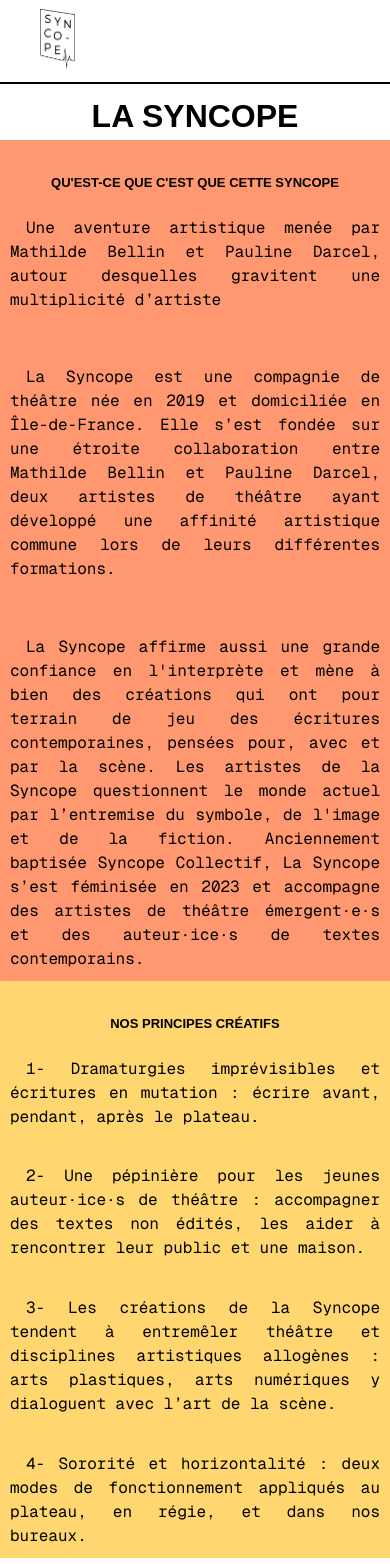
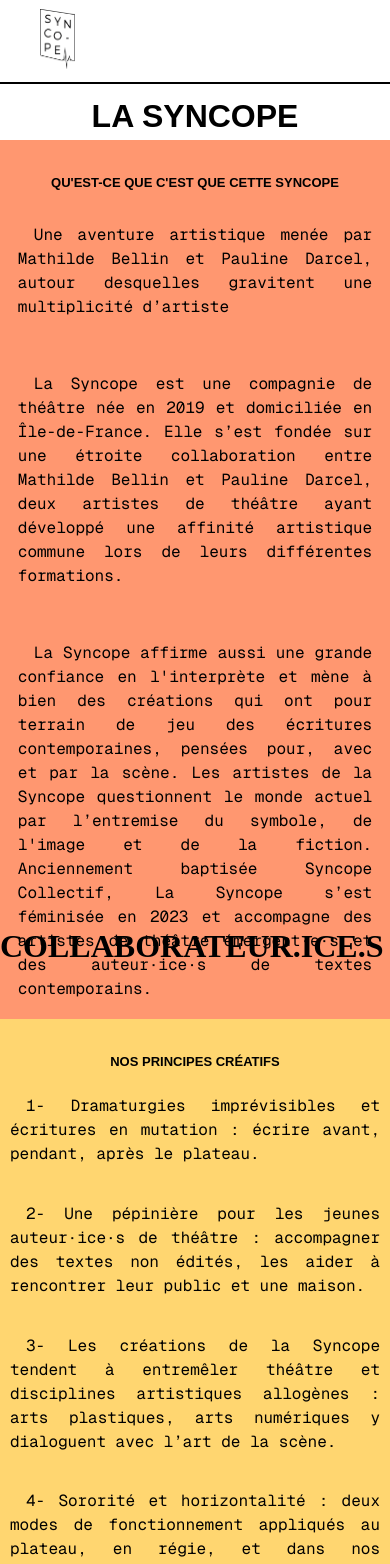
Before and after one commit to Louissnsn/LaSyncopeV2, a Next.js app: page / in a window 390 px wide. Shown: the top 1564 px of the page. Built offline with nearby package versions, Linux system fonts and the light colour scheme; a web font is replaced by a local one.

Commit message:
collaborateurice component

```diff
--- /dev/null
+++ b/app/components/Collaborateurices.js
@@ -0,0 +1,10 @@
+import styles from "@/styles/Collaborateurices.module.css";
+export default function Collaborateurices() {
+  return (
+    <div className={styles.parent}>
+      <h1 className={styles.titre}>COLLABORATEUR.ICE.S</h1>
+      <div className={styles.leftContainer}></div>
+      <div className={styles.rightContainer}></div>
+    </div>
+  );
+}
--- a/app/components/CquoiLaSyncope.js
+++ b/app/components/CquoiLaSyncope.js
@@ -7,7 +7,7 @@ export default function Cquoi() {
         <h3 className={styles.sousTitre}>
           QU&apos;EST-CE QUE C&apos;EST QUE CETTE SYNCOPE
         </h3>
-        <div className={styles.textleft}>
+        <div className={styles.textLeft}>
           <p className={styles.textDescription}>
             Une aventure artistique menée par Mathilde Bellin et Pauline Darcel,
             autour desquelles gravitent une multiplicité d’artiste
--- a/app/page.js
+++ b/app/page.js
@@ -1,10 +1,12 @@
 import styles from "./page.module.css";
 import Cquoi from "./components/CquoiLaSyncope";
+import Collaborateurices from "./components/Collaborateurices";
 
 export default function Home() {
   return (
     <div className={styles.page}>
       <Cquoi />
+      <Collaborateurices />
     </div>
   );
 }
--- /dev/null
+++ b/app/styles/Collaborateurices.module.css
@@ -0,0 +1,15 @@
+.parent {
+  display: grid;
+  grid-template-columns: repeat(12, 1fr);
+  grid-template-rows: repeat(12, 1fr);
+  grid-column-gap: 0px;
+  grid-row-gap: 0px;
+  background-color: #ffc8dd;
+}
+.titre {
+}
+.leftContainer {
+}
+
+.rightContainer {
+}
--- a/app/styles/Cquoi.module.css
+++ b/app/styles/Cquoi.module.css
@@ -33,6 +33,7 @@
   font-family: var(--font-combine, Arial, sans-serif);
   text-align: center;
   font-size: 4em;
+  width: 100%;
 }
 
 .sousTitre {
@@ -62,7 +63,7 @@
   }
 
   .textLeft {
-    width: 80%;
+    width: 100%;
     height: 80%;
     padding: 2%;
   }
@@ -73,5 +74,26 @@
   }
 }
 
-/* @media (min-width: 551px) and (max-width: 780px) {
-} */
+@media (min-width: 781px) and (max-width: 1020px) {
+  .parent {
+    display: grid;
+    grid-template-columns: repeat(8, 1fr);
+    grid-template-rows: repeat(9, 1fr);
+    grid-column-gap: 0px;
+    grid-row-gap: 0px;
+  }
+  .titre {
+    grid-area: 1 / 2 / 2 / 8;
+    position: absolute;
+    text-align: center;
+  }
+  .leftContainer {
+    grid-area: 2 / 1 / 10 / 7;
+  }
+  .rightContainer {
+    grid-area: 4/ 5 / 9 / 9;
+  }
+  .textLeft {
+    height: fit-content;
+  }
+}
```
